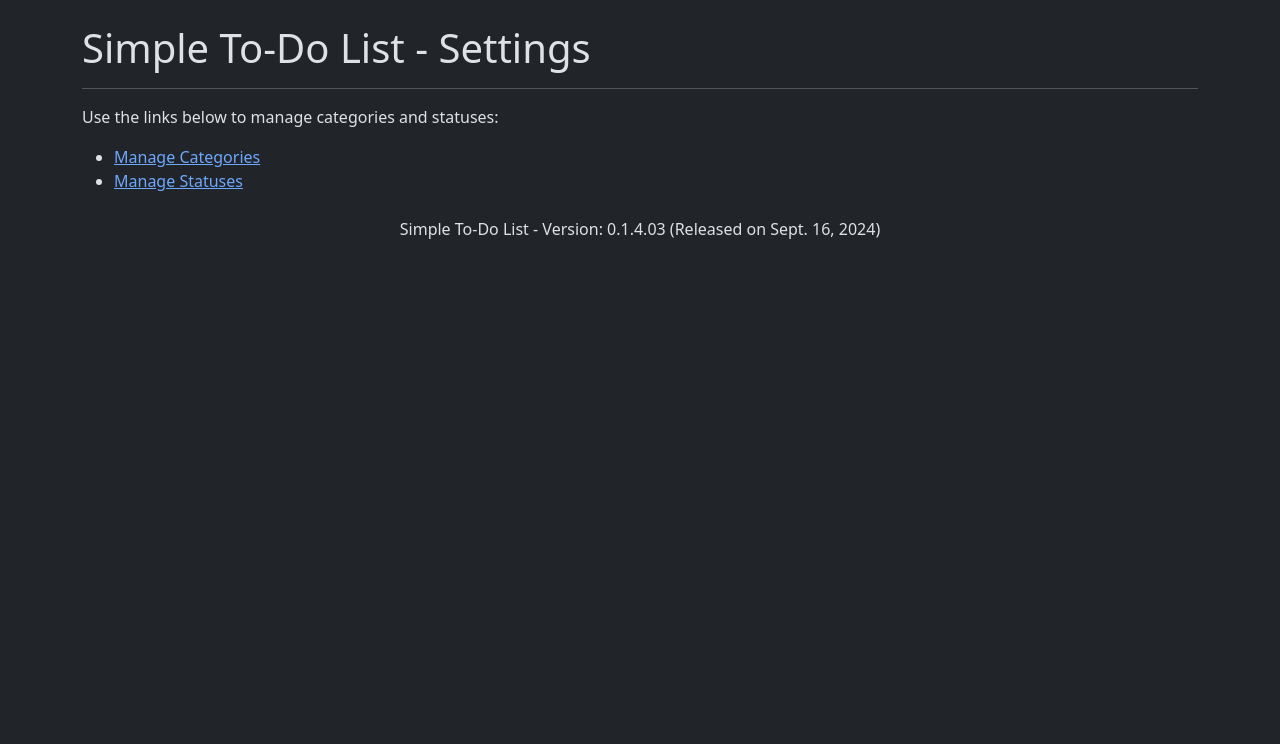
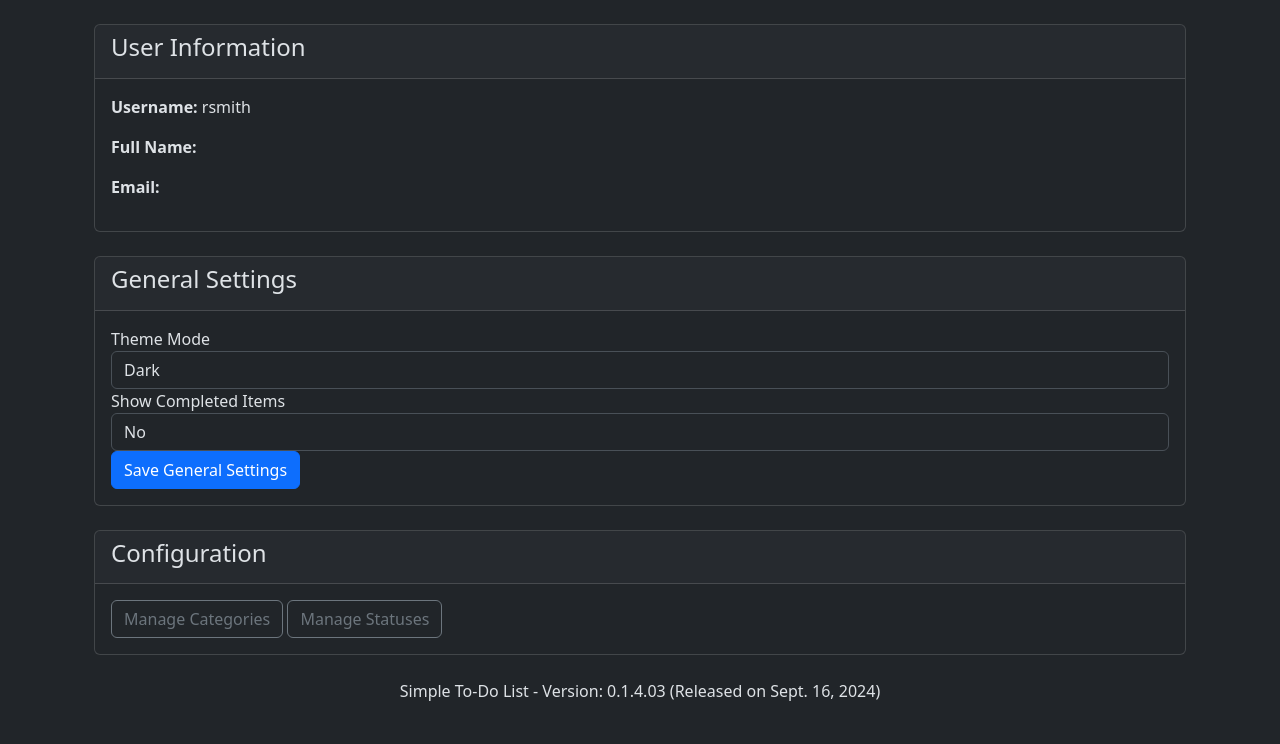
Before and after one commit to Tharic99/simple_todo_test, a Django app: page /settings/ in a window 1280 px wide. Shown: the part 56-800 px from the top of the page. Run offline with Django 4.2, Linux system fonts and the light colour scheme; a user stored in the database is signed in; data comes from the database, SQL or seed files in the repository; both versions use the stored data as it was after the commit; some libraries are stand-ins or nearby versions.

Commit message:
0.1.4.03

```diff
--- a/settings/models.py
+++ b/settings/models.py
@@ -4,11 +4,8 @@ from django.contrib.auth.models import User
 
 class UserProfile(models.Model):
     user = models.OneToOneField(User, on_delete=models.CASCADE)
-    theme_preference = models.CharField(
-        max_length=5,
-        choices=[('light', 'Light'), ('dark', 'Dark'), ('auto', 'Auto')],
-        default='auto'
-    )
+    theme_preference = models.CharField(max_length=10, choices=[('light', 'Light'), ('dark', 'Dark'), ('auto', 'Auto')], default='auto')
+    show_completed = models.BooleanField(default=False)
 
     def __str__(self):
         return f"{self.user.username}'s profile"
--- a/settings/signals.py
+++ b/settings/signals.py
@@ -6,6 +6,9 @@ from django.contrib.auth.models import User
 from .models import UserProfile
 
 @receiver(post_save, sender=User)
-def create_user_profile(sender, instance, created, **kwargs):
+def create_or_update_user_profile(sender, instance, created, **kwargs):
     if created:
         UserProfile.objects.create(user=instance)
+    else:
+        # Update existing UserProfile
+        UserProfile.objects.get_or_create(user=instance)
--- a/settings/templates/settings/settings_home.html
+++ b/settings/templates/settings/settings_home.html
@@ -1,15 +1,66 @@
-{% extends "base.html" %}
+{% extends 'base.html' %}
 
-{% block title %}{% endblock %}
+{% block title %}Settings Home{% endblock %}
 
 {% block content %}
-<h1>Simple To-Do List - Settings</h1>
+<div class="container mt-4">
 
-<hr>
+    <!-- User Information Section -->
+    <div class="card mb-4">
+        <div class="card-header">
+            <h4>User Information</h4>
+        </div>
+        <div class="card-body">
+            <p><strong>Username:</strong> {{ user.username }}</p>
+            <p><strong>Full Name:</strong> {{ user.get_full_name }}</p>
+            <p><strong>Email:</strong> {{ user.email }}</p>
+            <!-- You can add more fields if needed -->
+        </div>
+    </div>
 
-<p>Use the links below to manage categories and statuses:</p>
-<ul>
-    <li><a href="{% url 'settings:manage_categories' %}">Manage Categories</a></li>
-    <li><a href="{% url 'settings:manage_statuses' %}">Manage Statuses</a></li>
-</ul>
+    <!-- General Settings Section -->
+    <div class="card mb-4">
+        <div class="card-header">
+            <h4>General Settings</h4>
+        </div>
+        <div class="card-body">
+            <form method="post" action="{% url 'settings:settings_home' %}">
+                {% csrf_token %}
+
+                <!-- Dark/Light/Auto Mode Toggle -->
+                <div class="form-group">
+                    <label for="theme_mode">Theme Mode</label>
+                    <select class="form-control" id="theme_mode" name="theme_mode">
+                        <option value="auto" {% if current_theme_mode == 'auto' %}selected{% endif %}>Auto</option>
+                        <option value="light" {% if current_theme_mode == 'light' %}selected{% endif %}>Light</option>
+                        <option value="dark" {% if current_theme_mode == 'dark' %}selected{% endif %}>Dark</option>
+                    </select>
+                </div>
+
+                <!-- Show Completed Items Toggle -->
+                <div class="form-group">
+                    <label for="show_completed">Show Completed Items</label>
+                    <select class="form-control" id="show_completed" name="show_completed">
+                        <option value="no" {% if show_completed == 'no' %}selected{% endif %}>No</option>
+                        <option value="yes" {% if show_completed == 'yes' %}selected{% endif %}>Yes</option>
+                    </select>
+                </div>
+
+                <button type="submit" class="btn btn-primary">Save General Settings</button>
+            </form>
+        </div>
+    </div>
+
+    <!-- Configuration Section -->
+    <div class="card mb-4">
+        <div class="card-header">
+            <h4>Configuration</h4>
+        </div>
+        <div class="card-body">
+            <a href="{% url 'settings:manage_categories' %}" class="btn btn-outline-secondary">Manage Categories</a>
+            <a href="{% url 'settings:manage_statuses' %}" class="btn btn-outline-secondary">Manage Statuses</a>
+        </div>
+    </div>
+
+</div>
 {% endblock %}
--- a/settings/views.py
+++ b/settings/views.py
@@ -1,17 +1,36 @@
-# settings/views.py
-
 from django.shortcuts import render, redirect
 from django.contrib.auth.decorators import login_required
-from todo.models import Category, Status  # Import from the 'todo' app
+from todo.models import Category, Status
 from .forms import CategoryForm, StatusForm
-from django.http import JsonResponse
 from django.views.decorators.csrf import csrf_exempt
 from .models import UserProfile
 
 @login_required
 def settings_home(request):
-    """Default page for settings."""
-    return render(request, 'settings/settings_home.html')
+    """Default page for settings with user info and general settings."""
+
+    if request.method == 'POST':
+        # Handle form submission for updating settings
+        theme_mode = request.POST.get('theme_mode', 'auto')
+        show_completed = request.POST.get('show_completed', 'no')
+
+        # Save user profile settings
+        user_profile, created = UserProfile.objects.get_or_create(user=request.user)
+        user_profile.theme_preference = theme_mode
+        user_profile.show_completed = (show_completed == 'yes')
+        user_profile.save()
+
+        return redirect('settings:settings_home')
+
+    # Retrieve current user settings
+    user_profile, created = UserProfile.objects.get_or_create(user=request.user)
+    current_theme_mode = user_profile.theme_preference or 'auto'
+    show_completed = 'yes' if user_profile.show_completed else 'no'
+
+    return render(request, 'settings/settings_home.html', {
+        'current_theme_mode': current_theme_mode,
+        'show_completed': show_completed,
+    })
 
 @login_required
 def manage_categories(request):
@@ -45,11 +64,10 @@ def manage_statuses(request):
 
     return render(request, 'settings/manage_statuses.html', {'statuses': statuses, 'form': form})
 
-
-
 @csrf_exempt
 @login_required
 def change_theme(request):
+    """Change the user's theme preference."""
     if request.method == 'POST':
         theme = request.POST.get('theme')
         if theme in ['light', 'dark', 'auto']:
--- a/templates/todo/todo_list.html
+++ b/templates/todo/todo_list.html
@@ -39,6 +39,7 @@
         </thead>
         <tbody>
             {% for todo in todo_items %}
+                {% if show_completed == 'yes' or todo.status.name != 'Completed' %}
                     <tr class="{% if todo.status and todo.status.name == 'Completed' %}completed{% endif %}">
                         <td>
                             <input type="checkbox" class="task-checkbox" data-id="{{ todo.id }}" {% if todo.status and todo.status.name == 'Completed' %}checked{% endif %}>
@@ -64,6 +65,7 @@
                             {% endif %}
                         </td>
                     </tr>
+                {% endif %}
             {% endfor %}
         </tbody>
     </table>
```
Also changed, not shown: todo/views.py (+21 -34 lines), db.sqlite3, settings/migrations/0002_userprofile_show_completed_and_more.py (added), todo/migrations/0012_alter_category_options_alter_status_options.py (added). Lines whose indentation alone changed are shown as unchanged.
